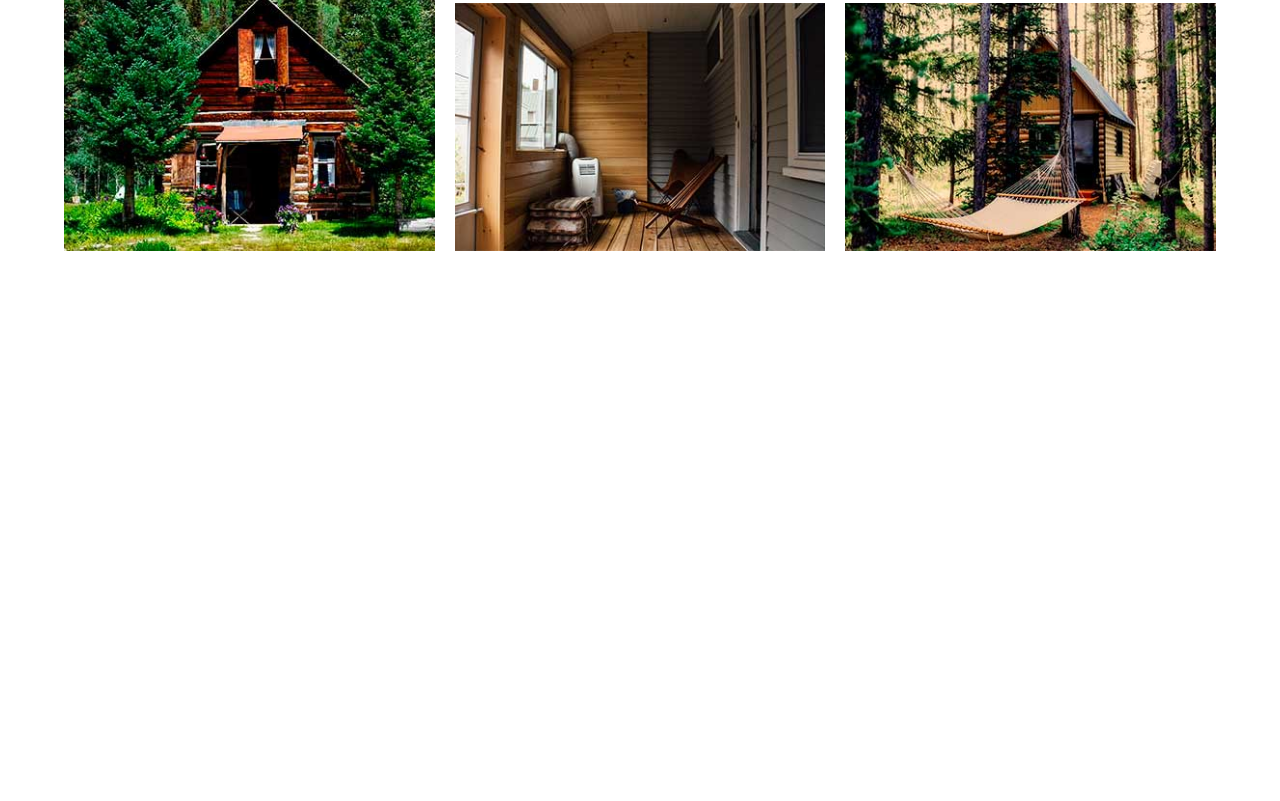
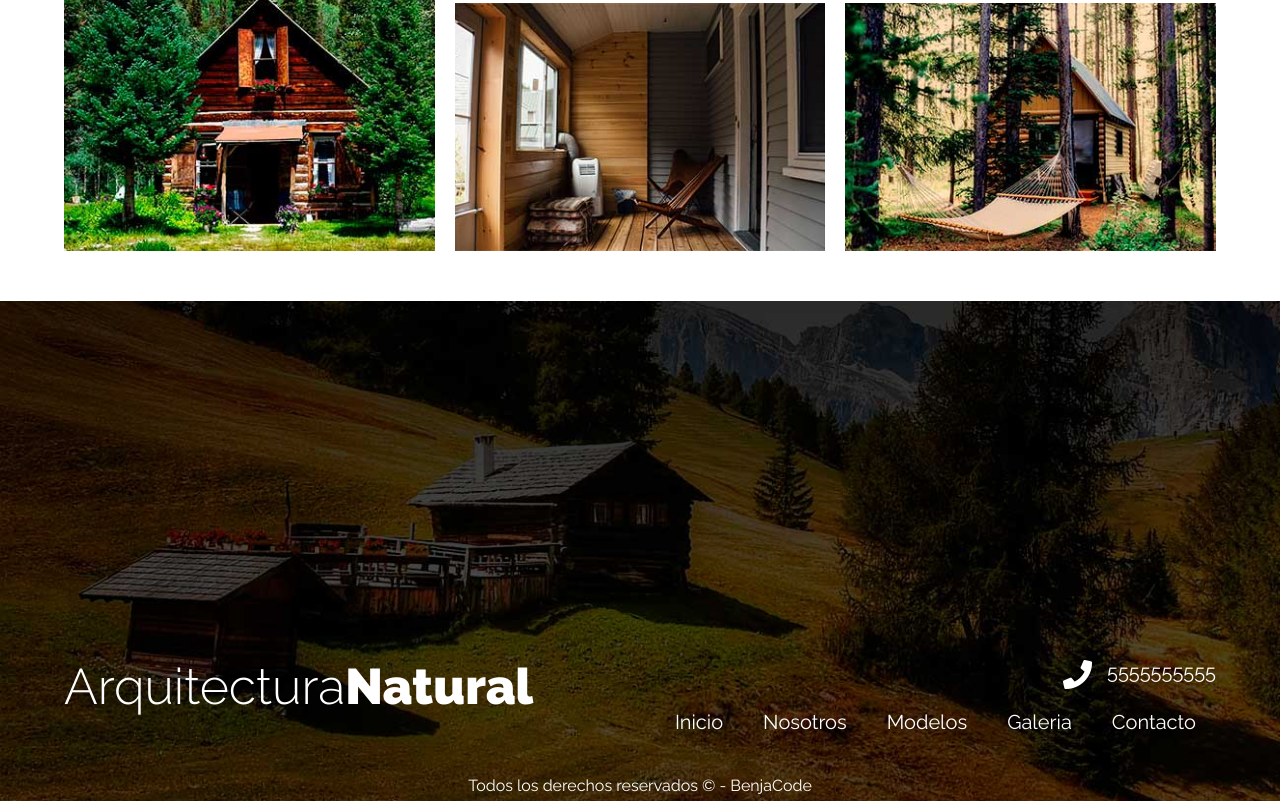
Before and after one commit to BenjaCode/ArquitecturaNatural, a plain HTML site: page index.html in a window 1280 px wide. Shown: the part 4041-4842 px from the top of the page. Before the commit the page ends 4292 px from the top, so only its background shows below. Drawn offline with Linux system fonts and the light colour scheme.

Commit message:
Footer - index.html , styles.css

```diff
--- a/assets/css/styles.css
+++ b/assets/css/styles.css
@@ -339,3 +339,26 @@ main h2,
 .galeria .imagen:nth-child(6){
     grid-row: 2/4;
 }
+
+/* -- Footer -- */
+.footer{
+    height: 50rem;
+    background-image: url(../img/footer_bg.jpg);
+    background-size: cover;
+    background-position: center center;
+    background-repeat: no-repeat;
+    display: flex;
+    flex-direction: column;
+    justify-content: flex-end;
+    color: var(--colorBlanco);
+}
+
+.footer a{
+    color: var(--colorBlanco);
+    font-size: 2rem;
+}
+
+.copy{
+    text-align: center;
+    margin: 0;
+}
--- a/index.html
+++ b/index.html
@@ -106,5 +106,28 @@
             </div><!-- imagen -->
         </div>
     </section>
+
+    <footer class="footer mt-5">
+        <div class="contenedor">
+            <div class="barra">
+                <div class="logo">
+                    <h1 class="nombre-sitio">Arquitectura<span>Natural</span></h1>
+                </div>
+                <div class="contacto">
+                    <a href="#" class="telefono">5555555555</a>
+
+                    <nav class="navegacion">
+                        <a href="#" class="link">Inicio</a>
+                        <a href="#" class="link">Nosotros</a>
+                        <a href="#" class="link">Modelos</a>
+                        <a href="#" class="link">Galeria</a>
+                        <a href="#" class="link">Contacto</a>
+                    </nav>
+                </div>
+            </div>
+        </div>
+
+        <p class="copy">Todos los derechos reservados &copy; - BenjaCode</p>
+    </footer>
 </body>
 </html>
```
